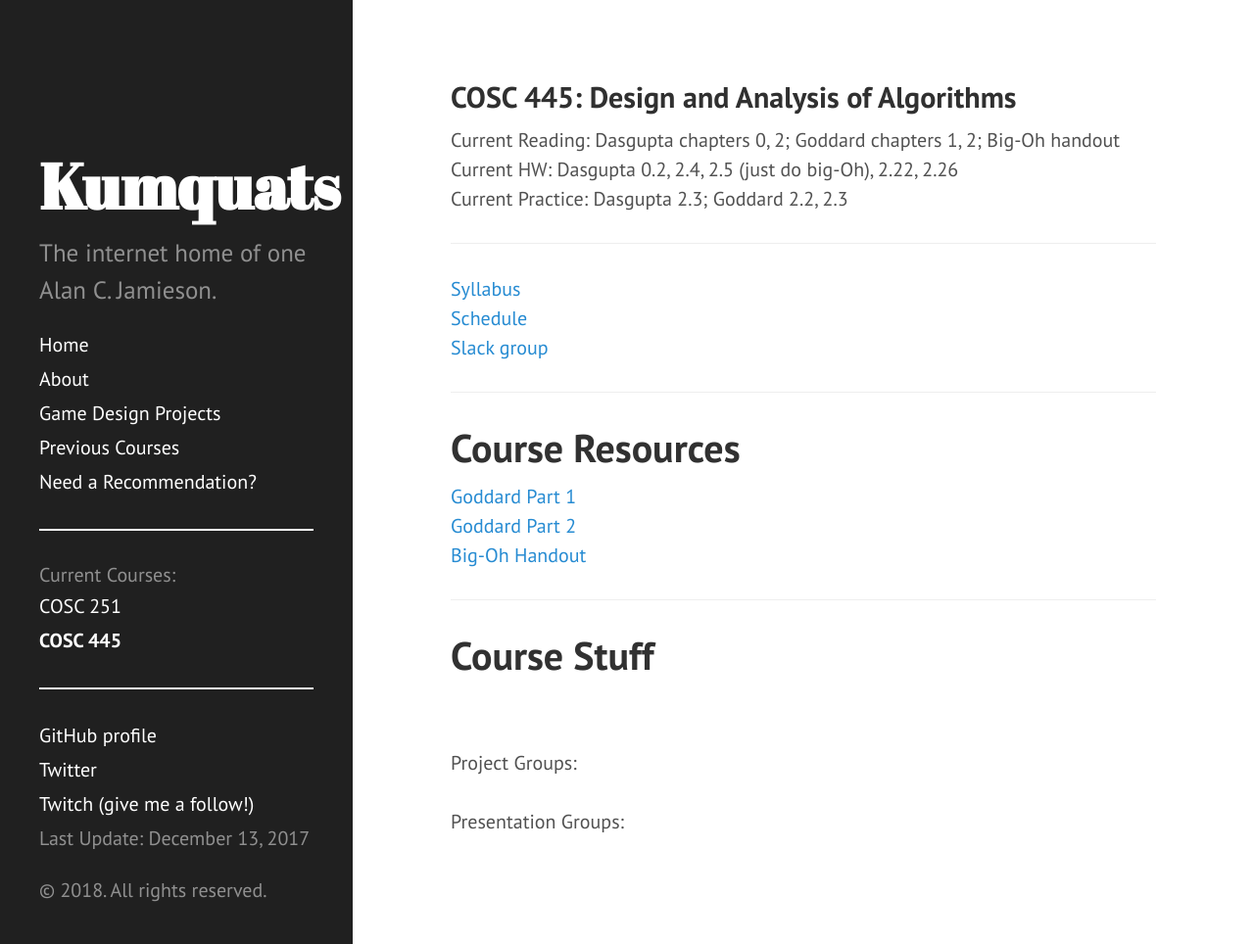
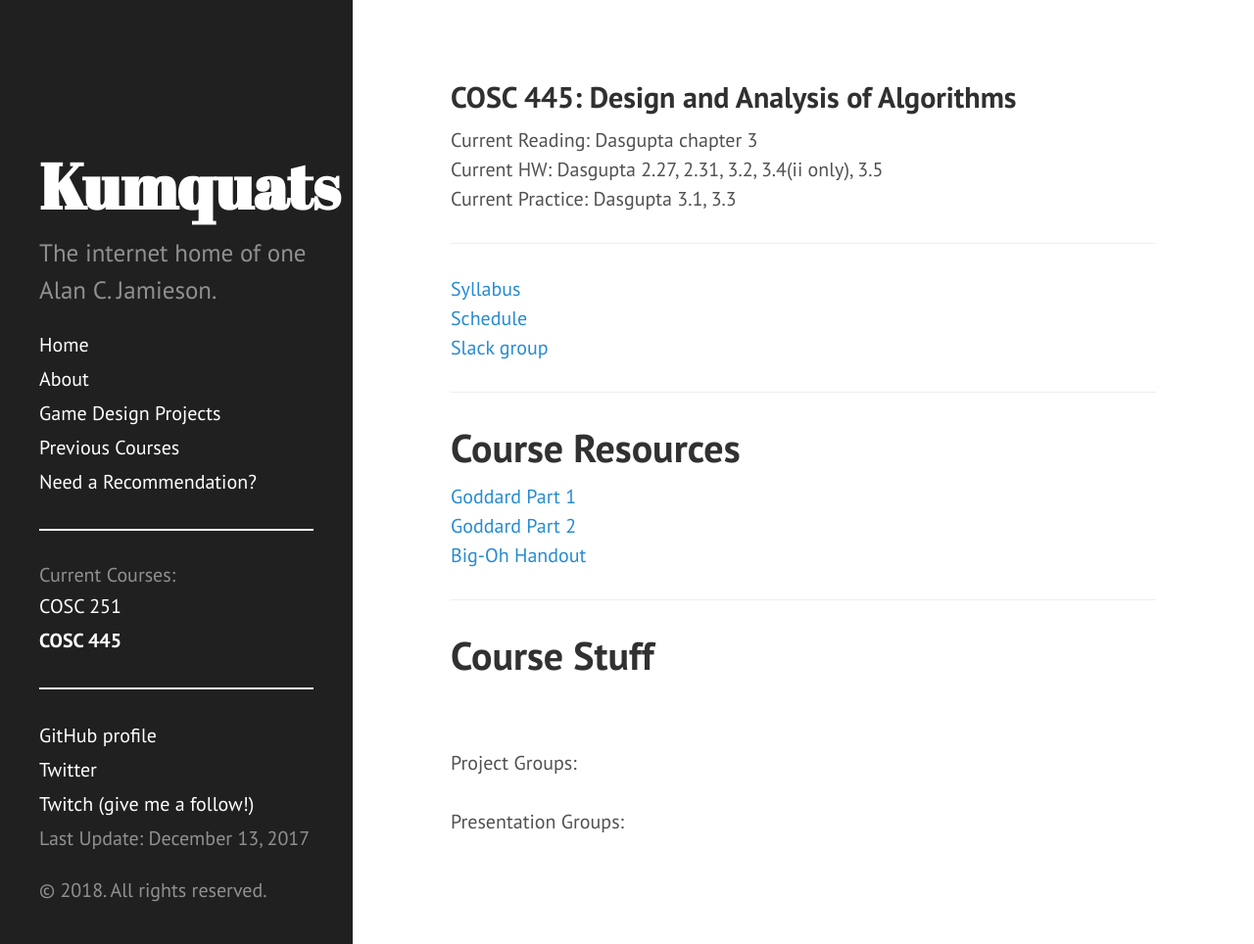
Before and after one commit to ripark/ripark.github.io, a Jekyll site: the page built from s18/cosc445.html, in a window 1280 px wide and 964 px high. Shown: the whole window at 98% size. Built offline with Jekyll 4.4.1, drawn with Linux system fonts in a browser that asks for light colours; Markdown is read by kramdown in place of the engine named in the settings.

Commit message:
445 HW update

```diff
--- a/s18/cosc445.html
+++ b/s18/cosc445.html
@@ -4,11 +4,11 @@ title: "COSC 445: Design and Analysis of Algorithms"
 shorttitle: "COSC 445"
 ---
 
-Current Reading: Dasgupta chapters 0, 2; Goddard chapters 1, 2; Big-Oh handout
+Current Reading: Dasgupta chapter 3
 <br>
-Current HW: Dasgupta 0.2, 2.4, 2.5 (just do big-Oh), 2.22, 2.26
+Current HW: Dasgupta 2.27, 2.31, 3.2, 3.4(ii only), 3.5
 <br>
-Current Practice: Dasgupta 2.3; Goddard 2.2, 2.3
+Current Practice: Dasgupta 3.1, 3.3
 <br>
 <hr>
 <a href="http://ripark.github.io/s18/COSC445SillyBus.pdf">Syllabus</a>
```
